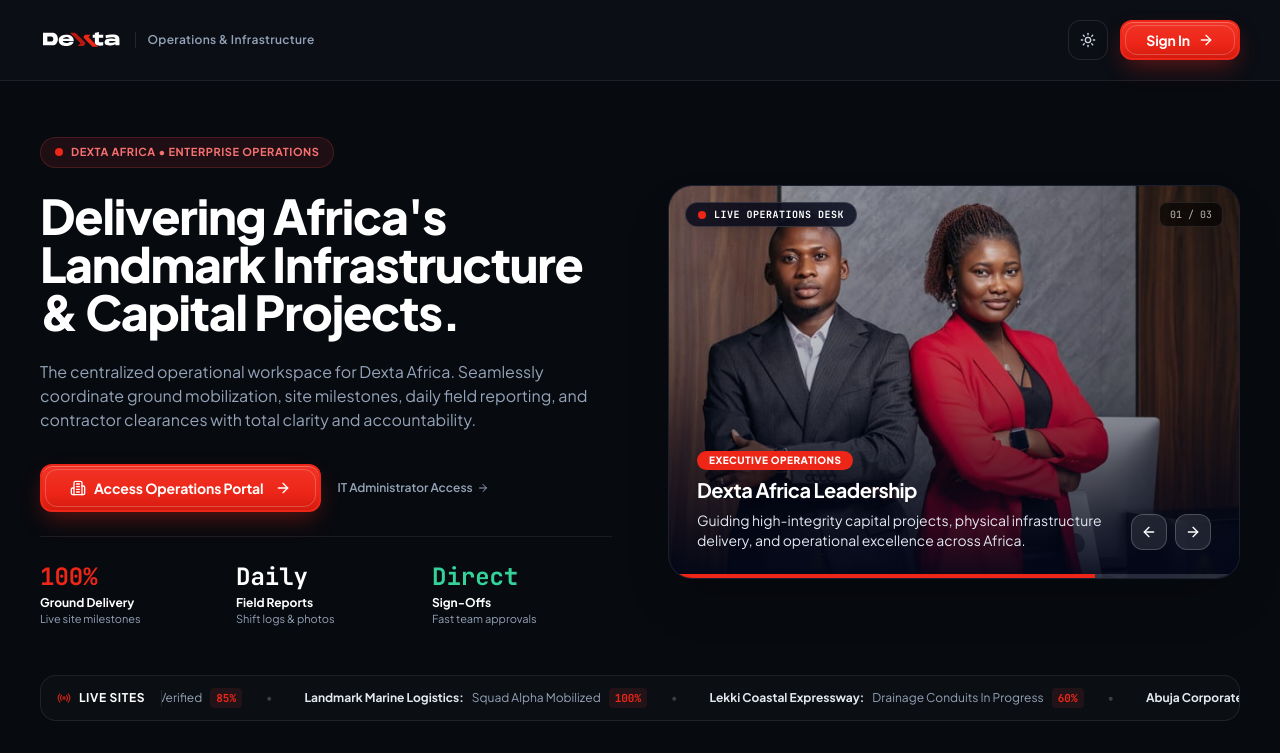
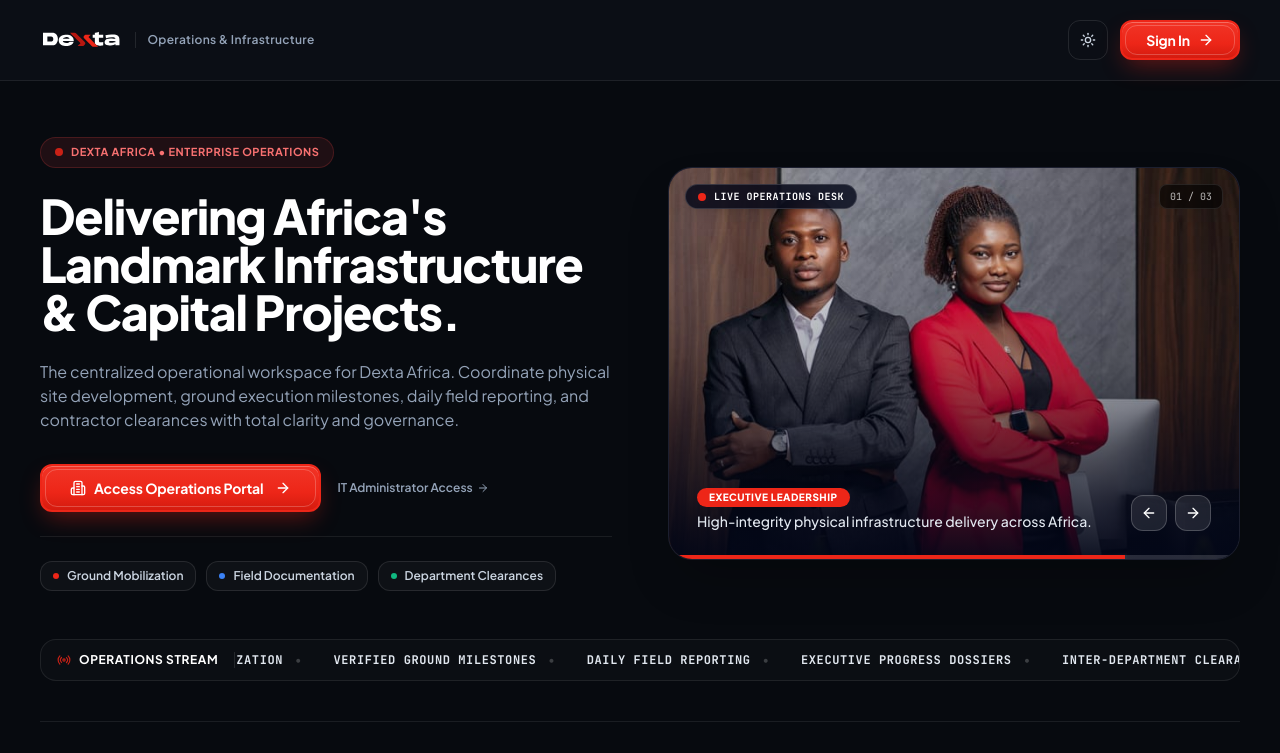
Before and after one commit to DextaAfrica/Admin-portal, a Next.js app: page / in a window 1280 px wide. Shown: the top 753 px of the page. Built offline with nearby package versions, Linux system fonts and the light colour scheme.

Commit message:
fix-ongoing-dev-push

```diff
--- a/src/app/page.tsx
+++ b/src/app/page.tsx
@@ -20,48 +20,42 @@ import { DextaLogo } from "@/components/ui/DextaLogo";
 import { navigateToSubdomainWithSso } from "@/lib/routing";
 import { cn } from "@/lib/utils";
 
-interface PortraitSlide {
+interface ShowcaseSlide {
   image: string;
-  name: string;
   title: string;
-  summary: string;
+  tagline: string;
   objectPosition: string;
 }
 
-const PORTRAITS: PortraitSlide[] = [
+const SHOWCASE_SLIDES: ShowcaseSlide[] = [
   {
     image: "/images/team-dexta.jpg",
-    name: "Dexta Africa Leadership",
-    title: "Executive Operations",
-    summary:
-      "Guiding high-integrity capital projects, physical infrastructure delivery, and operational excellence across Africa.",
+    title: "Executive Leadership",
+    tagline: "High-integrity physical infrastructure delivery across Africa.",
     objectPosition: "50% 14%",
   },
   {
     image: "/images/olufemi-dexta.png",
-    name: "Olufemi",
     title: "Infrastructure Delivery",
-    summary:
-      "Directing ground execution schedules, contractor mobilization, and strict civil engineering standards.",
+    tagline: "Rigorous ground mobilization, site supervision, and civil standards.",
     objectPosition: "50% 15%",
   },
   {
     image: "/images/sadia-dexta.png",
-    name: "Sadia",
     title: "Operations & Logistics",
-    summary:
-      "Ensuring coordinated site communications, material procurement logistics, and verified milestone turnarounds.",
+    tagline: "Coordinated contractor execution and verified milestone turnarounds.",
     objectPosition: "50% 16%",
   },
 ];
 
-const TICKER_ITEMS = [
-  { site: "Eko Coastal Corridor", status: "Ground Piling Verified", progress: "85%" },
-  { site: "Landmark Marine Logistics", status: "Squad Alpha Mobilized", progress: "100%" },
-  { site: "Lekki Coastal Expressway", status: "Drainage Conduits In Progress", progress: "60%" },
-  { site: "Abuja Corporate Facility", status: "Topographical Survey Complete", progress: "100%" },
-  { site: "Port Harcourt Terminal Hub", status: "Foundation Piling Active", progress: "45%" },
-  { site: "Victoria Island Commercial Site", status: "MEP Conduits Inspection", progress: "70%" },
+const OPERATIONAL_PILLARS = [
+  "PHYSICAL SITE MOBILIZATION",
+  "VERIFIED GROUND MILESTONES",
+  "DAILY FIELD REPORTING",
+  "EXECUTIVE PROGRESS DOSSIERS",
+  "INTER-DEPARTMENT CLEARANCES",
+  "CONTRACTOR EXECUTION MANAGEMENT",
+  "CIVIL ENGINEERING COMPLIANCE",
 ];
 
 export default function LandingPage() {
@@ -76,19 +70,19 @@ export default function LandingPage() {
 
   React.useEffect(() => {
     const timer = setInterval(() => {
-      setActiveSlide((prev) => (prev + 1) % PORTRAITS.length);
+      setActiveSlide((prev) => (prev + 1) % SHOWCASE_SLIDES.length);
       setSlideProgressKey((k) => k + 1);
-    }, 7500);
+    }, 7000);
     return () => clearInterval(timer);
   }, [activeSlide]);
 
   const handleNextSlide = () => {
-    setActiveSlide((prev) => (prev + 1) % PORTRAITS.length);
+    setActiveSlide((prev) => (prev + 1) % SHOWCASE_SLIDES.length);
     setSlideProgressKey((k) => k + 1);
   };
 
   const handlePrevSlide = () => {
-    setActiveSlide((prev) => (prev - 1 + PORTRAITS.length) % PORTRAITS.length);
+    setActiveSlide((prev) => (prev - 1 + SHOWCASE_SLIDES.length) % SHOWCASE_SLIDES.length);
     setSlideProgressKey((k) => k + 1);
   };
 
@@ -130,7 +124,7 @@ export default function LandingPage() {
             <button
               type="button"
               onClick={() => navigateToSubdomainWithSso("ops", "/dashboard")}
-              className="btn-crimson-exec h-10 rounded-xl px-5 sm:px-6 text-xs sm:text-sm font-bold flex items-center gap-2 cursor-pointer shadow-sm hover:shadow-md transition-all"
+              className="btn-crimson-exec h-10 rounded-xl px-5 sm:px-6 text-xs sm:text-sm font-bold flex items-center gap-2 cursor-pointer shadow-sm hover:shadow-md transition-all active:scale-[0.98]"
             >
               <span>Sign In</span>
               <ArrowRight className="h-4 w-4" />
@@ -142,10 +136,10 @@ export default function LandingPage() {
       {/* 2. MAIN HERO SECTION */}
       <main className="mx-auto w-full max-w-7xl flex-1 px-4 sm:px-6 lg:px-10 pt-10 sm:pt-14 pb-8 flex flex-col justify-center">
         <div className="grid w-full grid-cols-1 lg:grid-cols-12 gap-10 lg:gap-14 items-center">
-          {/* Left Column: Focused Executive Copy & Primary Action */}
-          <div className="lg:col-span-6 space-y-6">
+          {/* Left Column: Clear Executive Purpose (Zero Mock Data) */}
+          <div className="lg:col-span-6 space-y-6 animate-fade-in">
             <div className="inline-flex items-center gap-2 rounded-full border border-red-200/80 dark:border-red-500/20 bg-red-50/80 dark:bg-red-500/10 px-3.5 py-1.5">
-              <span className="h-2 w-2 rounded-full bg-[#ED2618]" />
+              <span className="h-2 w-2 rounded-full bg-[#ED2618] animate-pulse" />
               <span className="text-[11px] font-bold uppercase tracking-wider text-[#ED2618] dark:text-red-400">
                 Dexta Africa &bull; Enterprise Operations
               </span>
@@ -156,9 +150,9 @@ export default function LandingPage() {
             </h1>
 
             <p className="text-sm sm:text-base text-slate-600 dark:text-slate-400 leading-relaxed max-w-xl">
-              The centralized operational workspace for Dexta Africa. Seamlessly coordinate
-              ground mobilization, site milestones, daily field reporting, and contractor
-              clearances with total clarity and accountability.
+              The centralized operational workspace for Dexta Africa. Coordinate physical site
+              development, ground execution milestones, daily field reporting, and contractor
+              clearances with total clarity and governance.
             </p>
 
             {/* Primary Action Button */}
@@ -166,7 +160,7 @@ export default function LandingPage() {
               <button
                 type="button"
                 onClick={() => navigateToSubdomainWithSso("ops", "/dashboard")}
-                className="btn-crimson-exec h-12 px-7 rounded-xl text-sm font-bold flex items-center gap-2.5 shadow-lg shadow-red-500/20 hover:shadow-red-500/30 cursor-pointer transition-all"
+                className="btn-crimson-exec h-12 px-7 rounded-xl text-sm font-bold flex items-center gap-2.5 shadow-lg shadow-red-500/20 hover:shadow-red-500/30 cursor-pointer transition-all active:scale-[0.98]"
               >
                 <Building2 className="h-4 w-4" />
                 <span>Access Operations Portal</span>
@@ -183,48 +177,27 @@ export default function LandingPage() {
               </button>
             </div>
 
-            {/* Simple, Punchy Stat Strip */}
-            <div className="pt-6 border-t border-slate-200/80 dark:border-white/[0.08] grid grid-cols-3 gap-4">
-              <div>
-                <span className="text-xl sm:text-2xl font-bold font-mono text-[#ED2618] block">
-                  100%
-                </span>
-                <span className="text-xs font-bold text-slate-900 dark:text-white mt-0.5 block">
-                  Ground Delivery
-                </span>
-                <span className="text-[11px] text-slate-500 dark:text-slate-400 block">
-                  Live site milestones
-                </span>
+            {/* Clean Operational Capabilities Badges (Zero Fabricated Numbers) */}
+            <div className="pt-6 border-t border-slate-200/80 dark:border-white/[0.08] flex flex-wrap items-center gap-2.5">
+              <div className="flex items-center gap-2 px-3 py-1.5 rounded-xl bg-slate-100 dark:bg-white/[0.03] border border-slate-200 dark:border-white/10 text-xs font-semibold text-slate-700 dark:text-slate-300">
+                <span className="h-1.5 w-1.5 rounded-full bg-[#ED2618]" />
+                <span>Ground Mobilization</span>
               </div>
-              <div>
-                <span className="text-xl sm:text-2xl font-bold font-mono text-slate-900 dark:text-white block">
-                  Daily
-                </span>
-                <span className="text-xs font-bold text-slate-900 dark:text-white mt-0.5 block">
-                  Field Reports
-                </span>
-                <span className="text-[11px] text-slate-500 dark:text-slate-400 block">
-                  Shift logs &amp; photos
-                </span>
+              <div className="flex items-center gap-2 px-3 py-1.5 rounded-xl bg-slate-100 dark:bg-white/[0.03] border border-slate-200 dark:border-white/10 text-xs font-semibold text-slate-700 dark:text-slate-300">
+                <span className="h-1.5 w-1.5 rounded-full bg-blue-500" />
+                <span>Field Documentation</span>
               </div>
-              <div>
-                <span className="text-xl sm:text-2xl font-bold font-mono text-emerald-600 dark:text-emerald-400 block">
-                  Direct
-                </span>
-                <span className="text-xs font-bold text-slate-900 dark:text-white mt-0.5 block">
-                  Sign-Offs
-                </span>
-                <span className="text-[11px] text-slate-500 dark:text-slate-400 block">
-                  Fast team approvals
-                </span>
+              <div className="flex items-center gap-2 px-3 py-1.5 rounded-xl bg-slate-100 dark:bg-white/[0.03] border border-slate-200 dark:border-white/10 text-xs font-semibold text-slate-700 dark:text-slate-300">
+                <span className="h-1.5 w-1.5 rounded-full bg-emerald-500" />
+                <span>Department Clearances</span>
               </div>
             </div>
           </div>
 
-          {/* Right Column: TV Broadcast-Style Executive Visual Frame */}
-          <div className="lg:col-span-6">
+          {/* Right Column: TV Broadcast-Style Visual Showcase (Zero Personal Bios) */}
+          <div className="lg:col-span-6 animate-fade-in">
             <div className="relative aspect-[4/3] sm:aspect-[16/11] w-full overflow-hidden rounded-3xl border border-slate-200/90 dark:border-white/10 bg-slate-950 shadow-2xl group">
-              {/* Top TV Broadcast Live Pill */}
+              {/* TV Live Stream Badge */}
               <div className="absolute top-4 left-4 z-20 flex items-center gap-2 px-3 py-1 rounded-full bg-slate-950/80 backdrop-blur-md border border-white/15 text-[10px] font-mono font-bold text-white shadow-lg">
                 <span className="relative flex h-2 w-2">
                   <span className="animate-ping absolute inline-flex h-full w-full rounded-full bg-red-400 opacity-75" />
@@ -233,22 +206,22 @@ export default function LandingPage() {
                 <span className="tracking-wider">LIVE OPERATIONS DESK</span>
               </div>
 
-              {/* TV Broadcast Slide Number */}
+              {/* TV Index Badge */}
               <div className="absolute top-4 right-4 z-20 px-2.5 py-1 rounded-lg bg-black/60 backdrop-blur-md border border-white/10 text-[10px] font-mono text-white/70">
-                0{activeSlide + 1} / 0{PORTRAITS.length}
+                0{activeSlide + 1} / 0{SHOWCASE_SLIDES.length}
               </div>
 
-              {/* CRT Scanline Micro-Texture for TV Aesthetic */}
+              {/* Subtle CRT Scanline Texture Overlay */}
               <div
                 className="absolute inset-0 pointer-events-none z-15 opacity-15"
                 style={{
                   backgroundImage:
-                    "repeating-linear-gradient(0deg, rgba(0, 0, 0, 0.45) 0px, rgba(0, 0, 0, 0.45) 1px, transparent 1px, transparent 3px)",
+                    "repeating-linear-gradient(0deg, rgba(0, 0, 0, 0.4) 0px, rgba(0, 0, 0, 0.4) 1px, transparent 1px, transparent 3px)",
                 }}
               />
 
-              {/* Active Image Carousel */}
-              {PORTRAITS.map((slide, index) => {
+              {/* Image Carousel with Subtle Ken Burns Effect */}
+              {SHOWCASE_SLIDES.map((slide, index) => {
                 const isActive = index === activeSlide;
 
                 return (
@@ -263,7 +236,7 @@ export default function LandingPage() {
                   >
                     <Image
                       src={slide.image}
-                      alt={slide.name}
+                      alt={slide.title}
                       fill
                       priority={index === 0}
                       sizes="(max-width: 1024px) 100vw, 50vw"
@@ -272,23 +245,20 @@ export default function LandingPage() {
                         objectPosition: slide.objectPosition,
                       }}
                     />
-                    {/* Natural Vignette */}
+                    {/* Balanced Vignette */}
                     <div className="absolute inset-0 bg-gradient-to-t from-slate-950/95 via-slate-950/30 to-transparent" />
                   </div>
                 );
               })}
 
-              {/* Slide Caption & TV Control Pad */}
+              {/* Clean Corporate Caption & TV Controls (Zero Persona Bios) */}
               <div className="absolute bottom-0 inset-x-0 z-20 p-5 sm:p-7 flex items-end justify-between gap-4">
-                <div className="space-y-1.5 max-w-md">
+                <div className="space-y-1 max-w-md">
                   <span className="inline-block rounded-full bg-[#ED2618] px-3 py-0.5 text-[10px] font-extrabold uppercase tracking-wider text-white">
-                    {PORTRAITS[activeSlide].title}
+                    {SHOWCASE_SLIDES[activeSlide].title}
                   </span>
-                  <h2 className="text-lg sm:text-xl font-bold text-white tracking-tight">
-                    {PORTRAITS[activeSlide].name}
-                  </h2>
-                  <p className="text-xs sm:text-sm text-slate-200 leading-relaxed line-clamp-2">
-                    {PORTRAITS[activeSlide].summary}
+                  <p className="text-xs sm:text-sm text-slate-200 font-medium leading-relaxed">
+                    {SHOWCASE_SLIDES[activeSlide].tagline}
                   </p>
                 </div>
 
@@ -296,7 +266,7 @@ export default function LandingPage() {
                   <button
                     type="button"
                     onClick={handlePrevSlide}
-                    aria-label="Previous portrait"
+                    aria-label="Previous slide"
                     className="flex h-9 w-9 items-center justify-center rounded-xl border border-white/20 bg-white/10 backdrop-blur-md text-white hover:bg-[#ED2618] hover:border-[#ED2618] transition-all cursor-pointer"
                   >
                     <ArrowLeft className="h-4 w-4" />
@@ -304,7 +274,7 @@ export default function LandingPage() {
                   <button
                     type="button"
                     onClick={handleNextSlide}
-                    aria-label="Next portrait"
+                    aria-label="Next slide"
                     className="flex h-9 w-9 items-center justify-center rounded-xl border border-white/20 bg-white/10 backdrop-blur-md text-white hover:bg-[#ED2618] hover:border-[#ED2618] transition-all cursor-pointer"
                   >
                     <ArrowRight className="h-4 w-4" />
@@ -317,54 +287,42 @@ export default function LandingPage() {
                 <div
                   key={slideProgressKey}
                   className="h-full bg-[#ED2618] animate-slide-progress"
-                  style={{ animationDuration: "7.5s" }}
+                  style={{ animationDuration: "7s" }}
                 />
               </div>
             </div>
           </div>
         </div>
 
-        {/* 3. ANIMATED SCROLLING TV TICKER RIBBON */}
+        {/* 3. CONTINUOUS ANIMATED TV TICKER (Brand Tenets, Zero Mock Sites) */}
         <div className="mt-12 w-full overflow-hidden rounded-2xl border border-slate-200/80 dark:border-white/[0.08] bg-slate-100/90 dark:bg-white/[0.02] py-3 shadow-xs">
           <div className="flex items-center">
-            {/* Ticker Lead Tag */}
+            {/* Live Ticker Lead Tag */}
             <div className="flex items-center gap-2 px-4 shrink-0 border-r border-slate-300 dark:border-white/10 text-xs font-bold text-slate-900 dark:text-white uppercase tracking-wider">
               <Radio className="h-3.5 w-3.5 text-[#ED2618] animate-pulse" />
-              <span>Live Sites</span>
+              <span>Operations Stream</span>
             </div>
 
-            {/* Seamless Infinite Marquee */}
+            {/* Seamless Infinite Marquee with Core Operational Tenets */}
             <div className="flex overflow-hidden whitespace-nowrap select-none">
               <div className="flex items-center gap-8 animate-marquee">
-                {TICKER_ITEMS.map((item, i) => (
-                  <div key={i} className="flex items-center gap-2 text-xs">
-                    <span className="font-bold text-slate-800 dark:text-slate-200">
-                      {item.site}:
+                {OPERATIONAL_PILLARS.map((pillar, i) => (
+                  <div key={i} className="flex items-center gap-3 text-xs">
+                    <span className="font-mono font-bold text-slate-800 dark:text-slate-200 tracking-wider">
+                      {pillar}
                     </span>
-                    <span className="text-slate-500 dark:text-slate-400">
-                      {item.status}
-                    </span>
-                    <span className="font-mono font-bold text-[11px] text-[#ED2618] bg-red-500/10 px-1.5 py-0.5 rounded">
-                      {item.progress}
-                    </span>
-                    <span className="text-slate-300 dark:text-white/20 ml-4">&bull;</span>
+                    <span className="text-slate-300 dark:text-white/20">&bull;</span>
                   </div>
                 ))}
               </div>
 
               <div className="flex items-center gap-8 animate-marquee" aria-hidden="true">
-                {TICKER_ITEMS.map((item, i) => (
-                  <div key={`dup-${i}`} className="flex items-center gap-2 text-xs">
-                    <span className="font-bold text-slate-800 dark:text-slate-200">
-                      {item.site}:
+                {OPERATIONAL_PILLARS.map((pillar, i) => (
+                  <div key={`dup-${i}`} className="flex items-center gap-3 text-xs">
+                    <span className="font-mono font-bold text-slate-800 dark:text-slate-200 tracking-wider">
+                      {pillar}
                     </span>
-                    <span className="text-slate-500 dark:text-slate-400">
-                      {item.status}
-                    </span>
-                    <span className="font-mono font-bold text-[11px] text-[#ED2618] bg-red-500/10 px-1.5 py-0.5 rounded">
-                      {item.progress}
-                    </span>
-                    <span className="text-slate-300 dark:text-white/20 ml-4">&bull;</span>
+                    <span className="text-slate-300 dark:text-white/20">&bull;</span>
                   </div>
                 ))}
               </div>
@@ -375,8 +333,8 @@ export default function LandingPage() {
         {/* 4. SIMPLIFIED 3-PILLAR OPERATIONAL HIGHLIGHTS */}
         <div className="mt-10 pt-8 border-t border-slate-200/80 dark:border-white/[0.08]">
           <div className="grid grid-cols-1 md:grid-cols-3 gap-6">
-            <div className="p-6 rounded-2xl border border-slate-200/80 dark:border-white/[0.08] bg-white dark:bg-[#0D1017] shadow-sm space-y-2.5 hover:border-slate-300 dark:hover:border-white/20 transition-all">
-              <div className="h-10 w-10 rounded-xl bg-red-500/10 text-[#ED2618] flex items-center justify-center">
+            <div className="p-6 rounded-2xl border border-slate-200/80 dark:border-white/[0.08] bg-white dark:bg-[#0D1017] shadow-sm space-y-2.5 hover:border-[#ED2618]/40 hover:shadow-md transition-all duration-300 group">
+              <div className="h-10 w-10 rounded-xl bg-red-500/10 text-[#ED2618] flex items-center justify-center group-hover:scale-105 transition-transform">
                 <HardHat className="h-5 w-5" />
               </div>
               <h3 className="text-sm font-bold text-slate-900 dark:text-white">
@@ -387,8 +345,8 @@ export default function LandingPage() {
               </p>
             </div>
 
-            <div className="p-6 rounded-2xl border border-slate-200/80 dark:border-white/[0.08] bg-white dark:bg-[#0D1017] shadow-sm space-y-2.5 hover:border-slate-300 dark:hover:border-white/20 transition-all">
-              <div className="h-10 w-10 rounded-xl bg-blue-500/10 text-blue-500 flex items-center justify-center">
+            <div className="p-6 rounded-2xl border border-slate-200/80 dark:border-white/[0.08] bg-white dark:bg-[#0D1017] shadow-sm space-y-2.5 hover:border-[#ED2618]/40 hover:shadow-md transition-all duration-300 group">
+              <div className="h-10 w-10 rounded-xl bg-blue-500/10 text-blue-500 flex items-center justify-center group-hover:scale-105 transition-transform">
                 <FileText className="h-5 w-5" />
               </div>
               <h3 className="text-sm font-bold text-slate-900 dark:text-white">
@@ -399,8 +357,8 @@ export default function LandingPage() {
               </p>
             </div>
 
-            <div className="p-6 rounded-2xl border border-slate-200/80 dark:border-white/[0.08] bg-white dark:bg-[#0D1017] shadow-sm space-y-2.5 hover:border-slate-300 dark:hover:border-white/20 transition-all">
-              <div className="h-10 w-10 rounded-xl bg-emerald-500/10 text-emerald-500 flex items-center justify-center">
+            <div className="p-6 rounded-2xl border border-slate-200/80 dark:border-white/[0.08] bg-white dark:bg-[#0D1017] shadow-sm space-y-2.5 hover:border-[#ED2618]/40 hover:shadow-md transition-all duration-300 group">
+              <div className="h-10 w-10 rounded-xl bg-emerald-500/10 text-emerald-500 flex items-center justify-center group-hover:scale-105 transition-transform">
                 <CheckCircle2 className="h-5 w-5" />
               </div>
               <h3 className="text-sm font-bold text-slate-900 dark:text-white">
```
